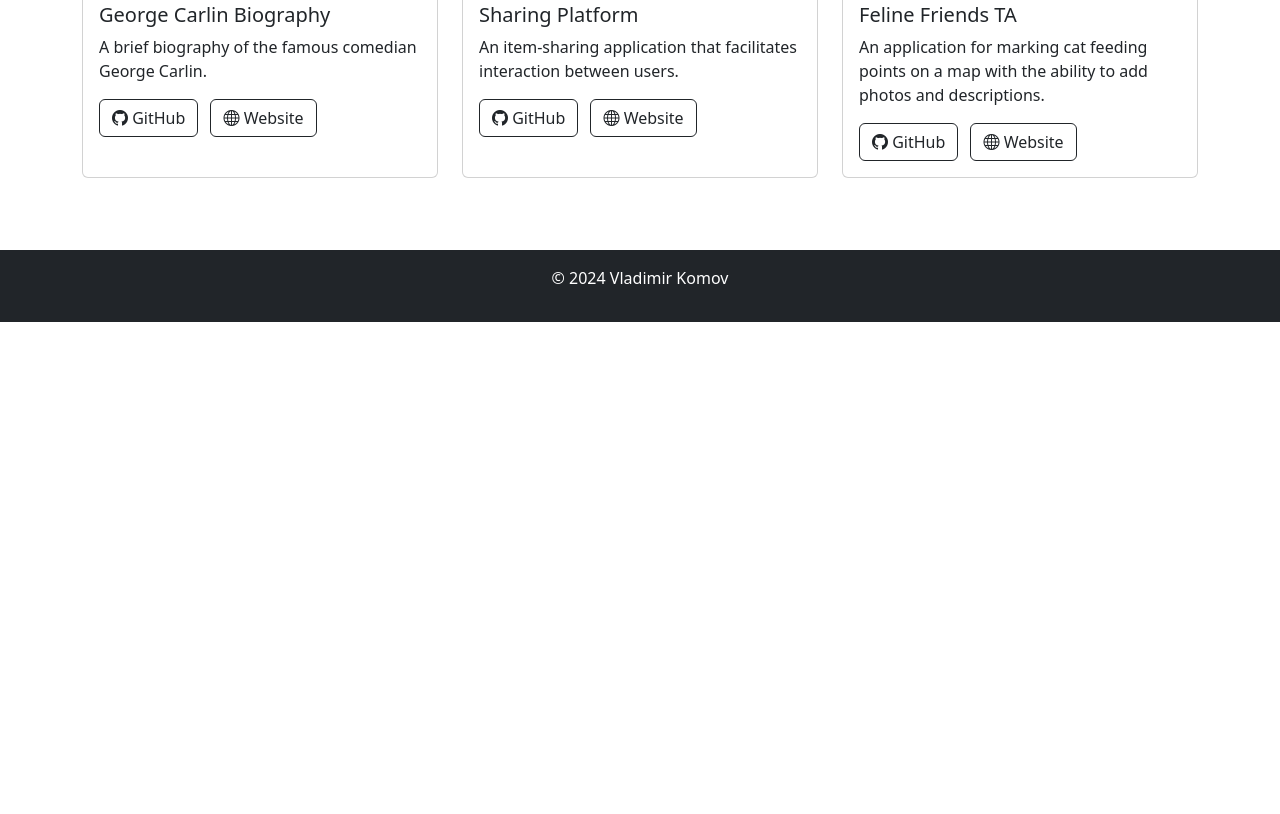
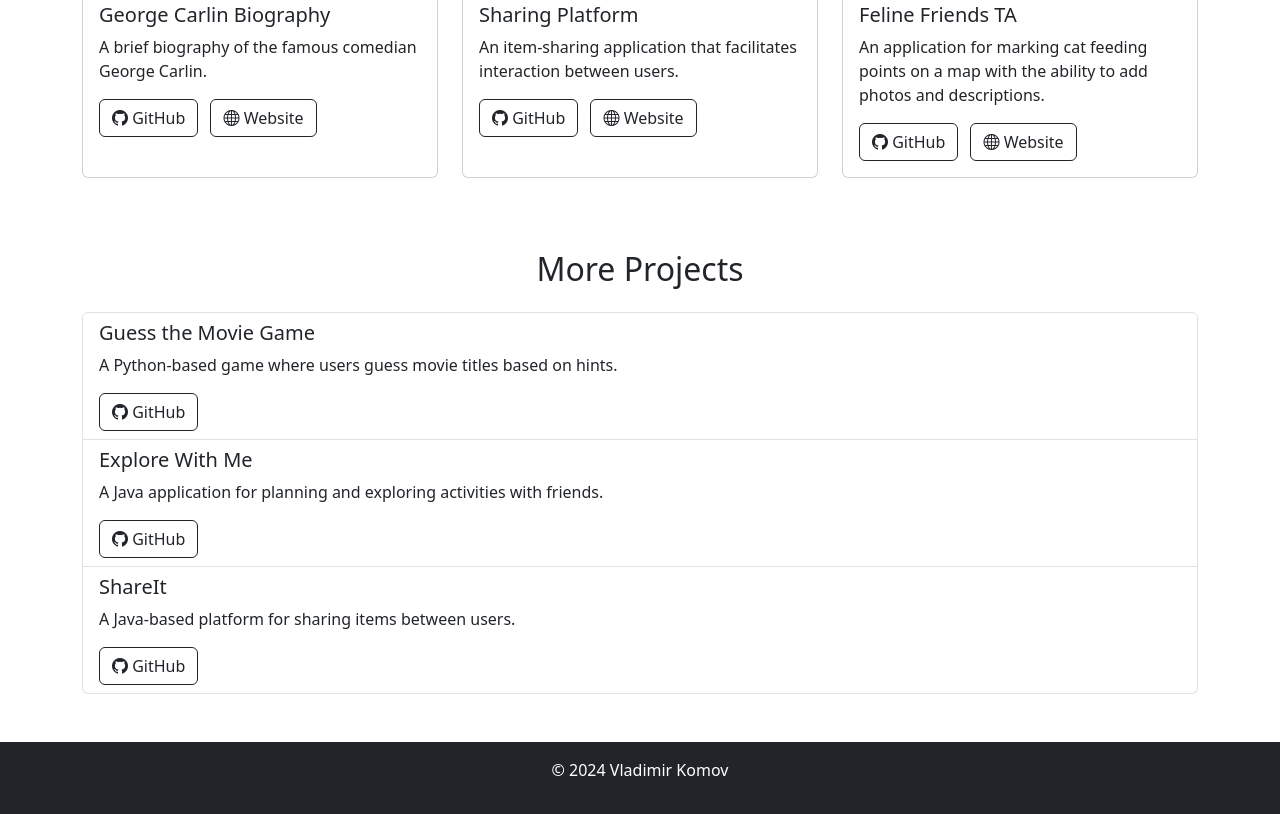
Before and after one commit to VladimirKomov/portfolio, a plain HTML site: page index.html in a window 1280 px wide. Shown: the part 674-1488 px from the top of the page. Before the commit the page ends 996 px from the top, so only its background shows below. Drawn offline with nearby package versions, Linux system fonts and the light colour scheme.

Commit message:
Update index.html

```diff
--- a/index.html
+++ b/index.html
@@ -91,6 +91,34 @@
     </div>
 </section>
 
+<!-- More Projects -->
+<section class="container mt-5">
+    <h2 class="text-center mb-4">More Projects</h2>
+    <ul class="list-group">
+        <li class="list-group-item">
+            <h5>Guess the Movie Game</h5>
+            <p>A Python-based game where users guess movie titles based on hints.</p>
+            <a href="https://github.com/VladimirKomov/guess_movie" target="_blank" class="btn btn-outline-dark">
+                <i class="bi bi-github"></i> GitHub
+            </a>
+        </li>
+        <li class="list-group-item">
+            <h5>Explore With Me</h5>
+            <p>A Java application for planning and exploring activities with friends.</p>
+            <a href="https://github.com/VladimirKomov/java-explore-with-me" target="_blank" class="btn btn-outline-dark">
+                <i class="bi bi-github"></i> GitHub
+            </a>
+        </li>
+        <li class="list-group-item">
+            <h5>ShareIt</h5>
+            <p>A Java-based platform for sharing items between users.</p>
+            <a href="https://github.com/VladimirKomov/java-shareit" target="_blank" class="btn btn-outline-dark">
+                <i class="bi bi-github"></i> GitHub
+            </a>
+        </li>
+    </ul>
+</section>
+
 <!-- Footer -->
 <footer class="bg-dark text-white text-center py-3 mt-5">
     <p>&copy; <span id="year"></span> Vladimir Komov</p>
```
